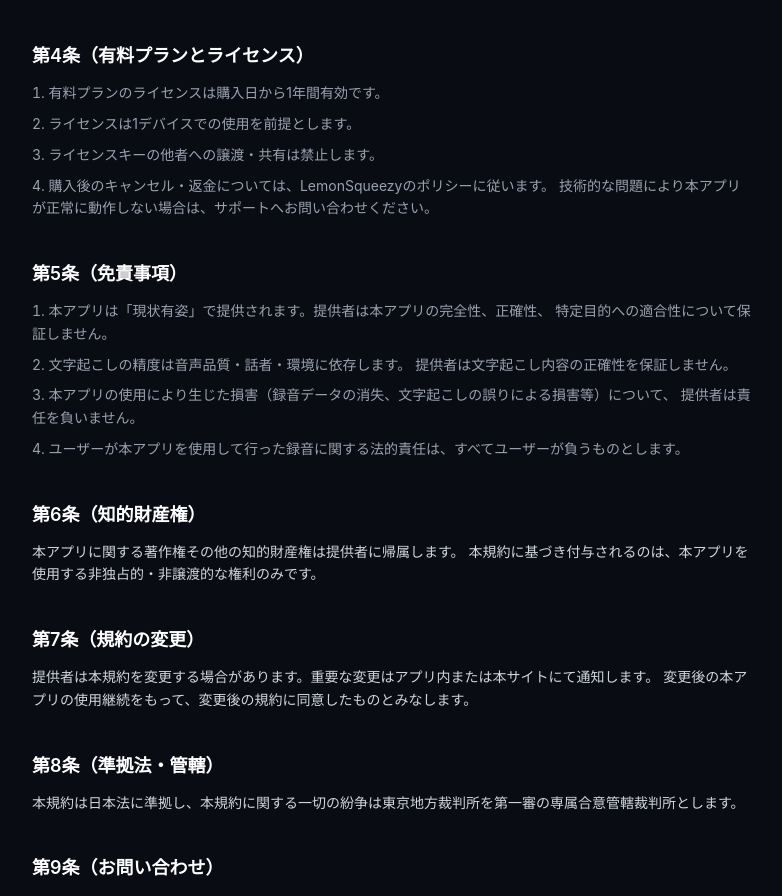
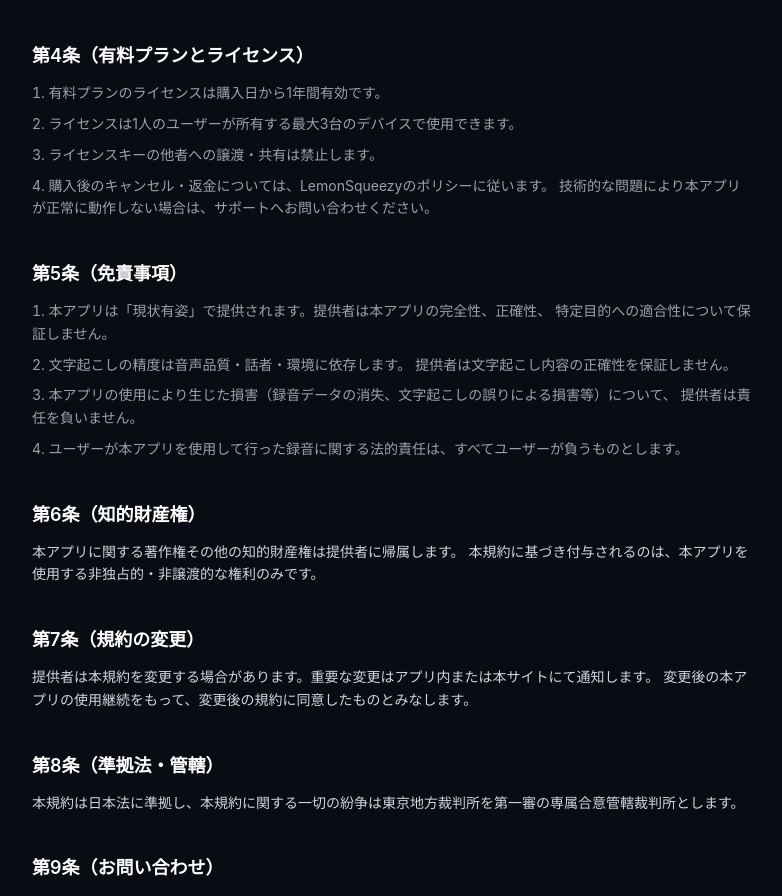
Before and after one commit to naoyattsuji/giroku-lp, a Next.js app: page /terms in a window 1280 px wide. Shown: the part 847-1743 px from the top of the page, without its empty margins (248-1030 px from the left). Built offline with nearby package versions, Linux system fonts and the light colour scheme.

Commit message:
Add 3-device license policy to LP and terms

```diff
--- a/app/page.tsx
+++ b/app/page.tsx
@@ -154,6 +154,7 @@ export default function Home() {
               <li className="flex items-center gap-2"><span className="text-green-400">✓</span> 話者分離（自分 / 相手）</li>
               <li className="flex items-center gap-2"><span className="text-green-400">✓</span> 履歴・全文コピー</li>
               <li className="flex items-center gap-2"><span className="text-green-400">✓</span> AI要約（Gemini）</li>
+              <li className="flex items-center gap-2"><span className="text-green-400">✓</span> 3台まで使用可能</li>
             </ul>
             <a
               href="https://app.lemonsqueezy.com"
--- a/app/terms/page.tsx
+++ b/app/terms/page.tsx
@@ -55,7 +55,7 @@ export default function TermsPage() {
           <h2 className="text-white text-lg font-semibold mb-3">第4条（有料プランとライセンス）</h2>
           <ol className="list-decimal list-inside space-y-2 text-gray-400">
             <li>有料プランのライセンスは購入日から1年間有効です。</li>
-            <li>ライセンスは1デバイスでの使用を前提とします。</li>
+            <li>ライセンスは1人のユーザーが所有する最大3台のデバイスで使用できます。</li>
             <li>ライセンスキーの他者への譲渡・共有は禁止します。</li>
             <li>
               購入後のキャンセル・返金については、LemonSqueezyのポリシーに従います。
```
